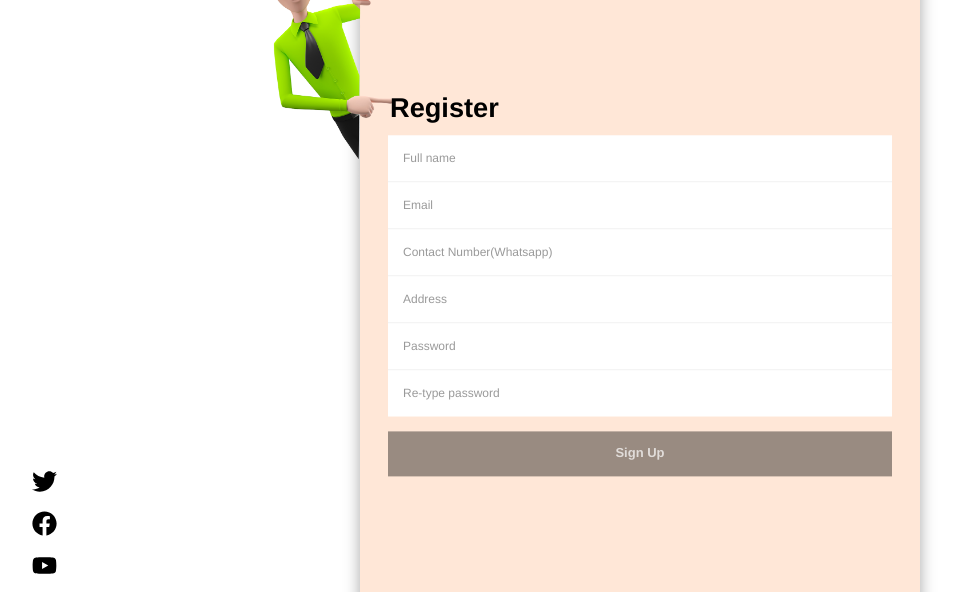
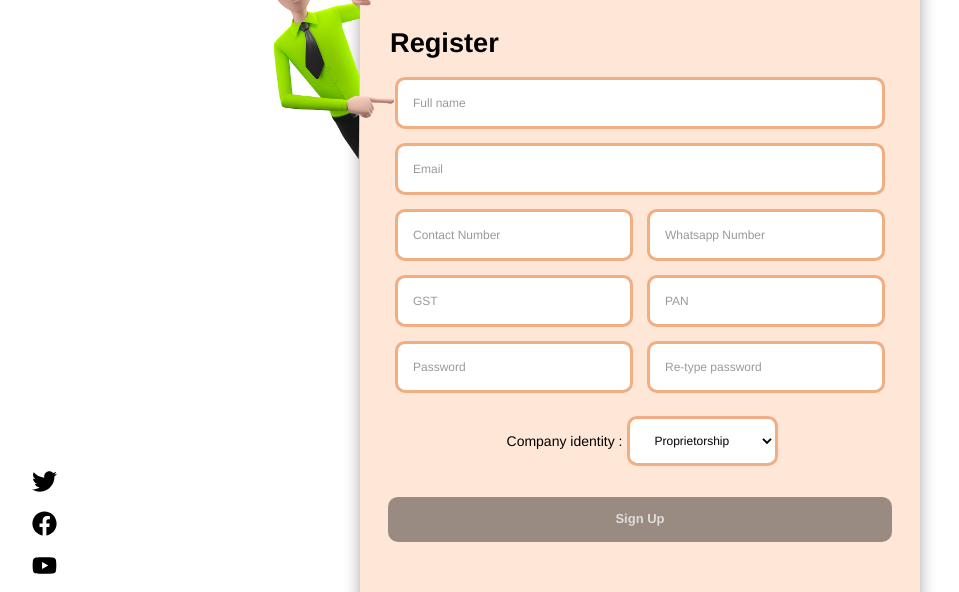
Before and after one commit to TheArchitect19/PM, a React (Create React App) app in the folder pm-client/: page /register in a window 1280 px wide. Shown: the part 169-761 px from the top of the page, without its empty margins (0-959 px from the left). Built offline with nearby package versions, Linux system fonts and the light colour scheme.

Commit message:
added input feilds

```diff
--- a/pm-client/src/components/MySkillsPage.js
+++ b/pm-client/src/components/MySkillsPage.js
@@ -1,10 +1,10 @@
 import React, { useState } from "react";
 import * as Components from "./Register";
-import { LogoComponent } from '../subComponents/LogoComponent'
-import { SocialIcons } from '../subComponents/SocialIcons'
+import { LogoComponent } from "../subComponents/LogoComponent";
+import { SocialIcons } from "../subComponents/SocialIcons";
 // import Particles from 'react-particles-js';
-import { PowerButton } from '../subComponents/PowerButton'
-import IMG from '../assets/Images/register.png'
+import { PowerButton } from "../subComponents/PowerButton";
+import IMG from "../assets/Images/register.png";
 
 export const MySkillsPage = () => {
   const toggleLogin = React.useRef(null);
@@ -23,7 +23,7 @@ export const MySkillsPage = () => {
     seller: "0",
     buyer: "0",
     designation: "0",
-  })
+  });
 
   function handle(e) {
     const newData = { ...form };
@@ -40,27 +40,24 @@ export const MySkillsPage = () => {
       },
       body: JSON.stringify(form),
     })
-    .then(res => res.json())
-    .then(res => {
+      .then((res) => res.json())
+      .then((res) => {
         if (res === 0) {
           alert("Account created");
-      }
-      else if (res === -1) {
+        } else if (res === -1) {
           alert("Email already exists");
-      }
-      else {
+        } else {
           alert("Server error");
         }
       })
-    .catch(err => {
+      .catch((err) => {
         console.log(err);
         return;
-    })
+      });
   }
 
   return (
     <React.Fragment>
-
       <Components.GlobalStyle />
       <PowerButton />
 
@@ -79,52 +76,80 @@ export const MySkillsPage = () => {
             Register
           </Components.SignupFormTitle>
           <Components.SignupForm slideUp={slideUp}>
-            <Components.SignupInput
+            <div>
+            <Components.SignupInput2
               type="text"
               placeholder="Full name"
               name="name"
               onChange={(e) => handle(e)}
             />
-            <Components.SignupInput
+            </div>
+            <div>
+            <Components.SignupInput2
               type="email"
               placeholder="Email"
               name="email"
               onChange={(e) => handle(e)}
             />
-            <Components.SignupInput
+            </div>
+
+            <div>
+            <Components.SignupInput1
               type="number"
-              placeholder="Contact Number(Whatsapp)"
-              name="phone"
+              placeholder="Contact Number"
+              name="contactno"
               onChange={(e) => handle(e)}
             />
-            <Components.SignupInput
-              type="text"
-              placeholder="Address"
-              name="address"
+            <Components.SignupInput1
+              type="number"
+              placeholder="Whatsapp Number"
+              name="whatsappno"
               onChange={(e) => handle(e)}
             />
-            <Components.SignupInput
+            </div>
+            <div>
+            <Components.SignupInput1
+              type="text"
+              placeholder="GST"
+              name="gst"
+              onChange={(e) => handle(e)}
+            />
+            <Components.SignupInput1
+              type="text"
+              placeholder="PAN"
+              name="pan"
+              onChange={(e) => handle(e)}
+            />
+            </div>
+            <div>
+            <Components.SignupInput1
               type="password"
               placeholder="Password"
               name="password"
               onChange={(e) => handle(e)}
             />
-            <Components.SignupInput
+            <Components.SignupInput1
               type="password"
               placeholder="Re-type password"
               name="repassword"
               onChange={(e) => handle(e)}
             />
+            </div>
+            <div className="dropdown">
+            <label for="cars">Company identity :</label>
+            <select id="cars" name="cars">
+              <option value="proprietorship">Proprietorship</option>
+              <option value="partnership">Partnership</option>
+              <option value="publiccompany">Public company</option>
+            </select>
+            </div>
+
           </Components.SignupForm>
 
-          <Components.SignupButton
-            slideUp={slideUp}
-            onClick={register}
-          >
+          <Components.SignupButton slideUp={slideUp} onClick={register}>
             Sign Up
           </Components.SignupButton>
         </Components.SignupContainer>
-
       </Components.Root>
     </React.Fragment>
   );
--- a/pm-client/src/components/Register.js
+++ b/pm-client/src/components/Register.js
@@ -75,8 +75,10 @@ export const SignupContainer = styled.div`
 `;
 
 export const SignupForm = styled.div`
-  border-radius: 0px;
-  background-color: #fff;
+  border-radius: 10px;
+  // background-color: green;
+  display:flex;
+  flex-direction:column;
   overflow: hidden;
   margin-top: 10px;
   opacity: 1;
@@ -90,6 +92,38 @@ export const SignupForm = styled.div`
     visibility: hidden;
   `
       : null}
+
+    div{
+      display:flex;
+      flex-direction:row;
+    }
+    div.dropdown{
+      display:flex;
+      justify-content:center;
+      padding: 1rem 0;
+
+    }
+    div.dropdown label{
+      padding: 10px 5px;
+      line-height: 30px;
+      font-size: 14px;
+    }
+
+    div.dropdown select{
+      border: 0;
+      outline: none;
+      box-shadow: none;
+      display: block;
+      // height: 30px;
+      // line-height: 30px;
+      padding: 0px 20px;
+      border-bottom: 1px solid #eee;
+      font-size: 12px;
+      border-radius:10px;
+      border: 3px solid #f0ae82;
+      background-color:#ffffff;
+    }
+
 `;
 
 export const SignupButton = styled.button`
@@ -97,7 +131,8 @@ export const SignupButton = styled.button`
 
   color: rgba(256, 256, 256, 0.7);
   border: 0;
-  border-radius: 0px;
+  border-radius: 10px;
+
   display: block;
   margin: 15px auto;
   padding: 15px 45px;
@@ -137,7 +172,7 @@ export const SignupFormTitle = styled.h2`
       : null}
 `;
 
-export const SignupInput = styled.input`
+export const SignupInput1 = styled.input`
   border: 0;
   outline: none;
   box-shadow: none;
@@ -145,16 +180,37 @@ export const SignupInput = styled.input`
   height: 30px;
   line-height: 30px;
   padding: 8px 15px;
-  border-bottom: 1px solid #eee;
+  border-radius:10px;
+  border: 3px solid #f0ae82;
   width: 100%;
   font-size: 12px;
-  &:last-child {
-    border-bottom: 0;
-  }
+  margin:7px;
+  // background-color:black;
 
   &::placeholder {
     color: rgba(0, 0, 0, 0.4);
   }
+
+`;
+export const SignupInput2 = styled.input`
+  border: 0;
+  outline: none;
+  box-shadow: none;
+  border-radius:10px;
+  border: 3px solid #f0ae82;
+  display: block;
+  height: 30px;
+  line-height: 30px;
+  padding: 8px 15px;
+
+  width: 100%;
+  font-size: 12px;
+  margin:7px;
+
+  &::placeholder {
+    color: rgba(0, 0, 0, 0.4);
+  }
+
 `;
 
 // ===================================================== //
```
Lines whose indentation alone changed are shown as unchanged.
